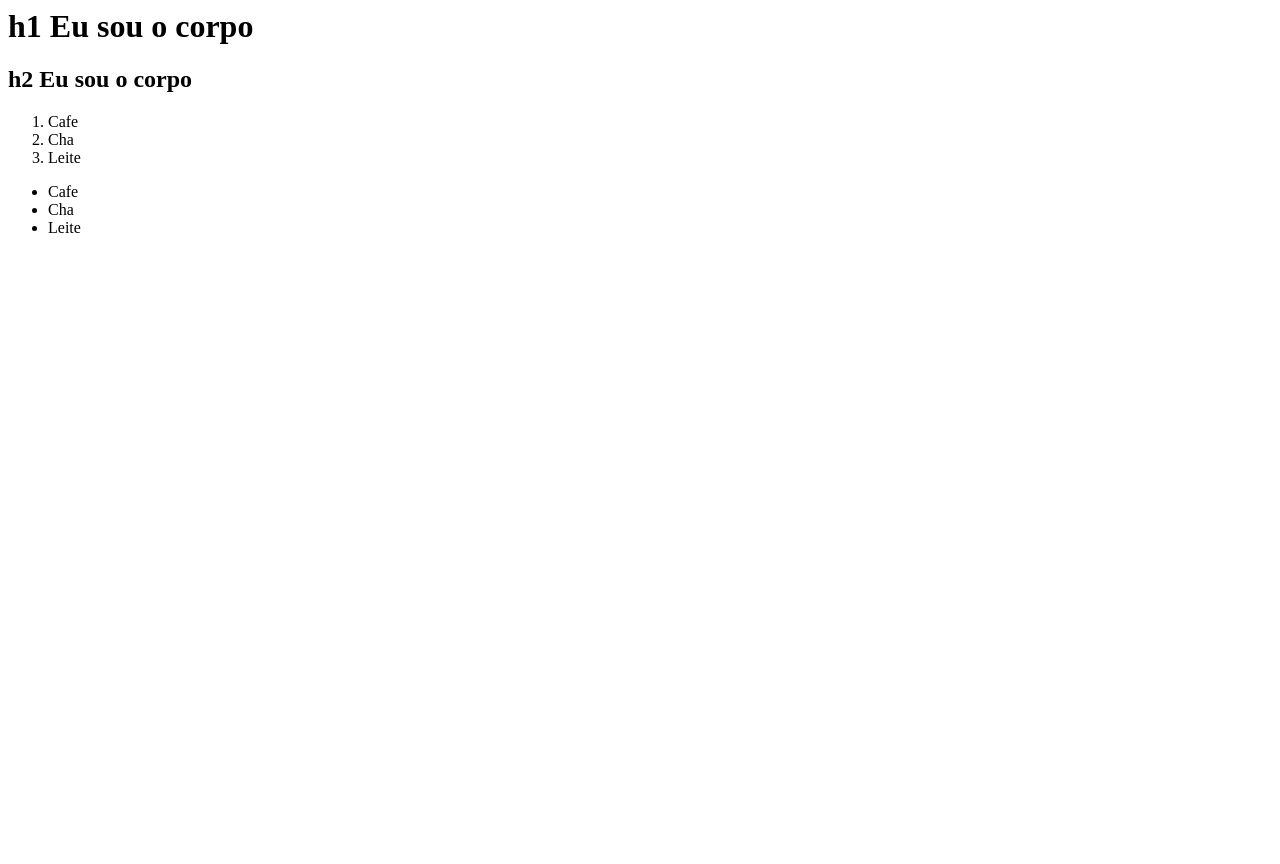
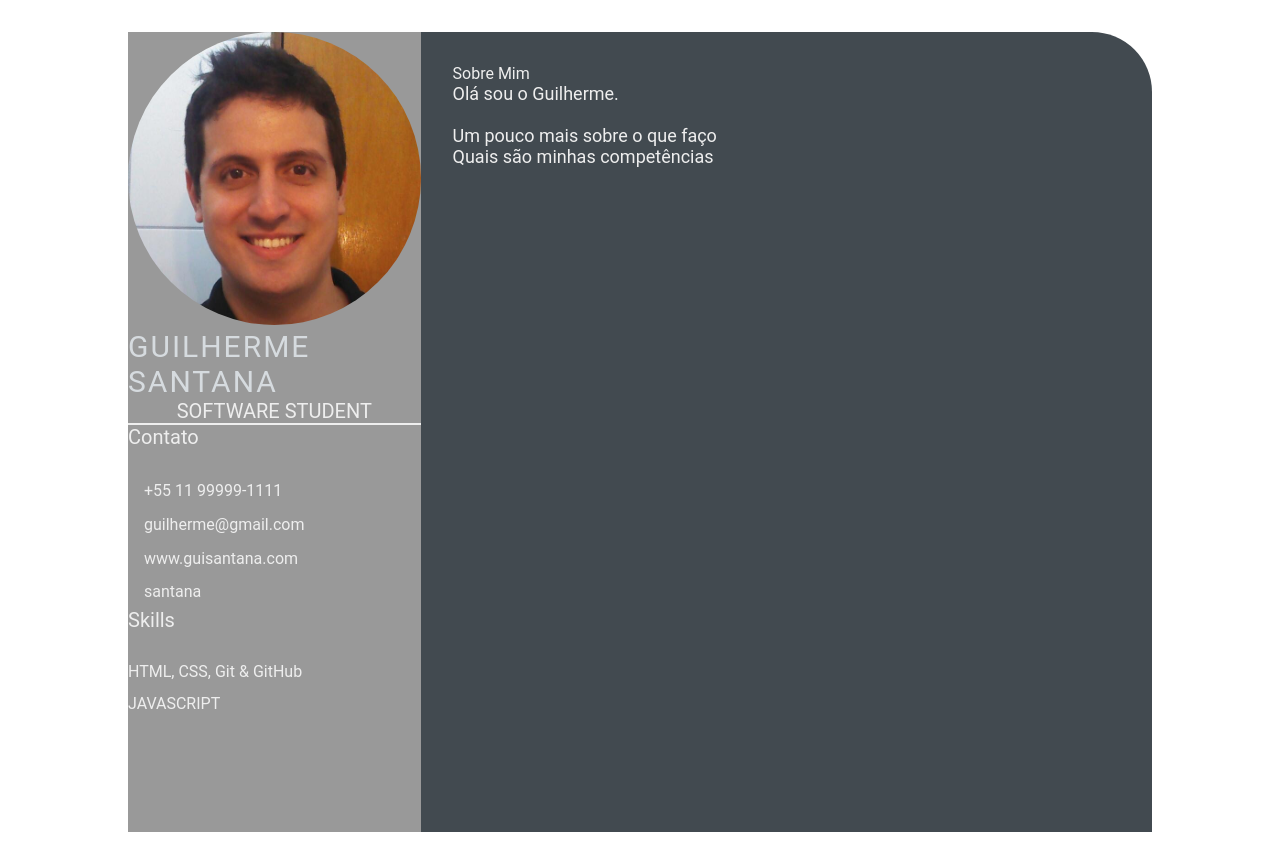
Before and after one commit to Lapet6/guisantana.github.io, a plain HTML site: page index.html in a window 1280 px wide. Before the commit the page ends 800 px from the top, so only its background shows below. Drawn offline with Linux system fonts and the light colour scheme.

Commit message:
feature: index update and creating CSS (#2)

```diff
--- a/index.html
+++ b/index.html
@@ -1,21 +1,51 @@
-<html>
-    <head>
-        <title>
-            Olá, eu sou a cabeça.
-        </title>
-    </head>
-    <body>
-        <h1>h1 Eu sou o corpo</h1>
-        <h2>h2 Eu sou o corpo</h2>
-    </body>
-    <ol>
-        <li>Cafe</li>
-        <li>Cha</li>
-        <li>Leite</li>
-    </ol>
-    <ul>
-        <li>Cafe</li>
-        <li>Cha</li>
-        <li>Leite</li>
-    </ul>
+<!DOCTYPE html>
+<html lang="en">
+<head>
+    <meta charset="UTF-8">
+    <meta http-equiv="X-UA-Compatible" content="IE=edge">
+    <meta name="viewport" content="width=device-width, initial-scale=1.0">
+    <link rel="stylesheet" href="style.css">
+    <title>Gui Santana CV</title>
+</head>
+<body>
+    <main class="resume-contents">
+        <section class="left-section">
+            <section class="left-section-content">
+                <div class="profile">
+                    <img class="profile-image" src="img/profile-img.jpg" alt="Profile Image">
+                    <p class="name">Guilherme Santana</p>
+                    <p class="profession">Software Student</p>
+                </div>
+                <div class="contact-info">
+                    <p class="left-title">Contato</p>
+                    <ul>
+                        <li><i class="fa fa-phon"></i>+55 11 99999-1111</li>
+                        <li><i class="fa fa-envelope"></i>guilherme@gmail.com</li>
+                        <li><i class="fa fa-globe"></i>www.guisantana.com</li>
+                        <li><i class="fa fa-github"></i>santana</li>
+                    </ul>
+                </div>
+                <div class="skills">
+                    <p class="left-title">Skills</p>
+                    <ul>
+                        <li><p>HTML, CSS, Git & GitHub</p></li>
+                        <li><p>JAVASCRIPT</p></li>
+                    </ul>
+                </div>
+            </section>
+        </section>
+            <section class="right-section">
+                <div class="right-section-contents">
+                    <section class="about gap">
+                        <div class="right-title">Sobre Mim</div>
+                        <p class="about-me-contents">
+                            Olá sou o Guilherme.<br>
+                            <br> Um pouco mais sobre o que faço
+                            <br> Quais são minhas competências
+                        </p>
+                    </section>
+                </div>
+        </section>
+    </main>
+</body>
 </html>
--- /dev/null
+++ b/style.css
@@ -0,0 +1,103 @@
+* {
+    margin: 0;
+    padding: 0;
+    box-sizing: border-box;
+    list-style: none;
+    font-family: 'Roboto', sans-serif;
+}
+
+.resume-contents {
+    min-height: 100vh;
+    width: 80%;
+    margin: 2rem auto;
+    display: grid;
+    grid-template-columns: repeat(7, 1fr);
+}
+
+.left-section {
+    grid-column: span 2;
+    height: 100%;
+    background-color: #999999;
+}
+
+.right-section {
+    grid-column: span 5;
+    height: 100%;
+    background-color: #424a50;
+    border-radius: 0px 60px 0px 0px;
+}
+
+.left-section-contents{
+    padding: 2rem 2rem;
+}
+
+.profile {
+    width: 100%;
+    border-bottom: 2px solid #eeeeee;
+}
+
+.profile .profile-image {
+    width: 100%;
+    border-radius: 100%;
+}
+
+.name {
+    color: #D6DBDF;
+    font-size: 30px;
+    letter-spacing: 2px;
+    text-transform: uppercase;
+}
+
+.profession {
+    color: #eeeeee;
+    font-size: 20px;
+    text-transform: uppercase;
+    text-align: center;
+}
+
+/* .contact-info { border-bottom: 2px solid #1B2631; } */
+.left-title {
+    color: #eeeeee;
+    font-size: 20px;
+}
+
+.contact-info ul {
+    padding-top: 1.5rem;
+}
+
+.contact-info ul li,
+.references ul li {
+    padding: .4rem 0;
+    color: #eeeeee;
+}
+
+.contact-info ul li i,
+.references ul li i {
+    padding-right: 1rem;
+    font-size: 18px;
+    color: #eeeeee;
+}
+
+.skills ul {
+    padding-top: 1.5rem;
+}
+.skills ul li p {
+    padding: .4rem 0;
+    color: #eeeeee;
+}
+
+.right-section-contents {
+    padding: 2rem 2rem;
+}
+
+.right-title {
+    color: #eeeeee;
+}
+
+.gap {
+    padding-bottom: 2rem;
+}
+.about-me-contents {
+    font-size: 18px;
+    color: #eeeeee;
+}
```
Also changed, not shown: img/profile-img.jpg (added).
